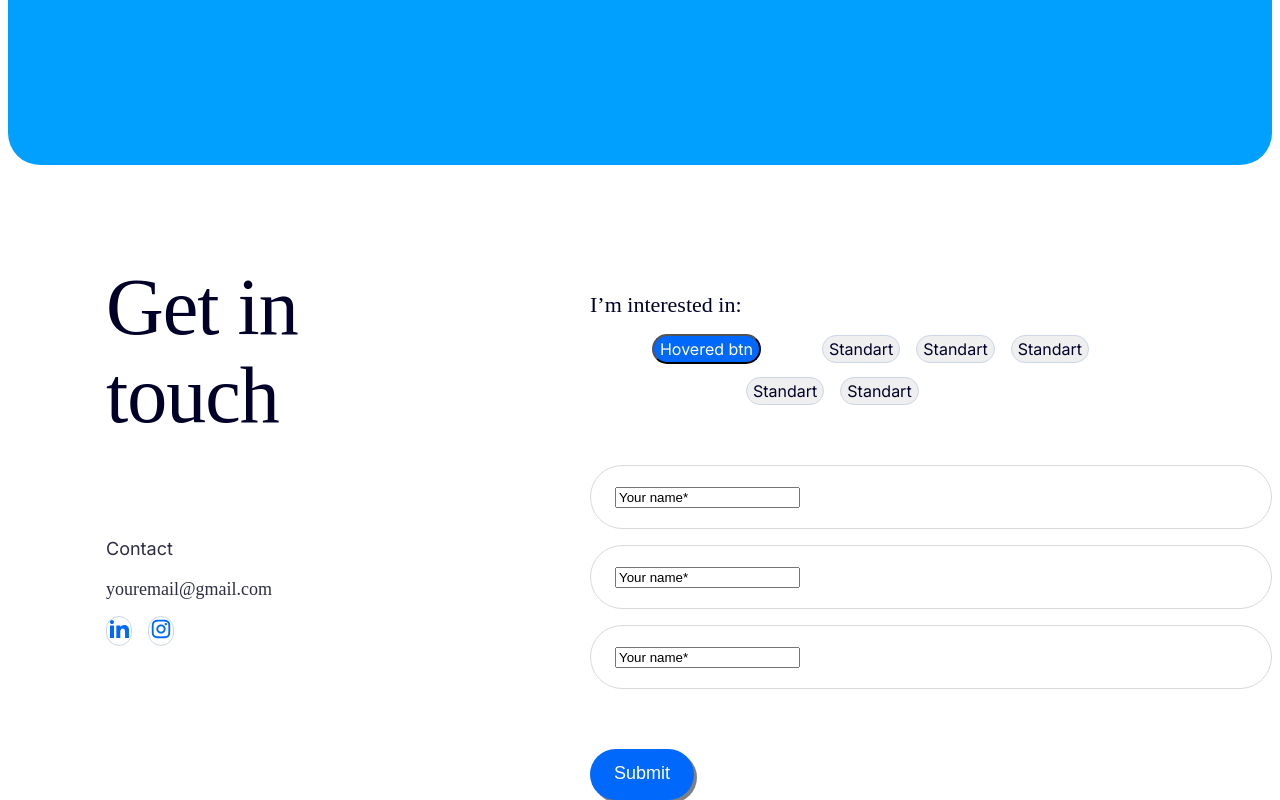
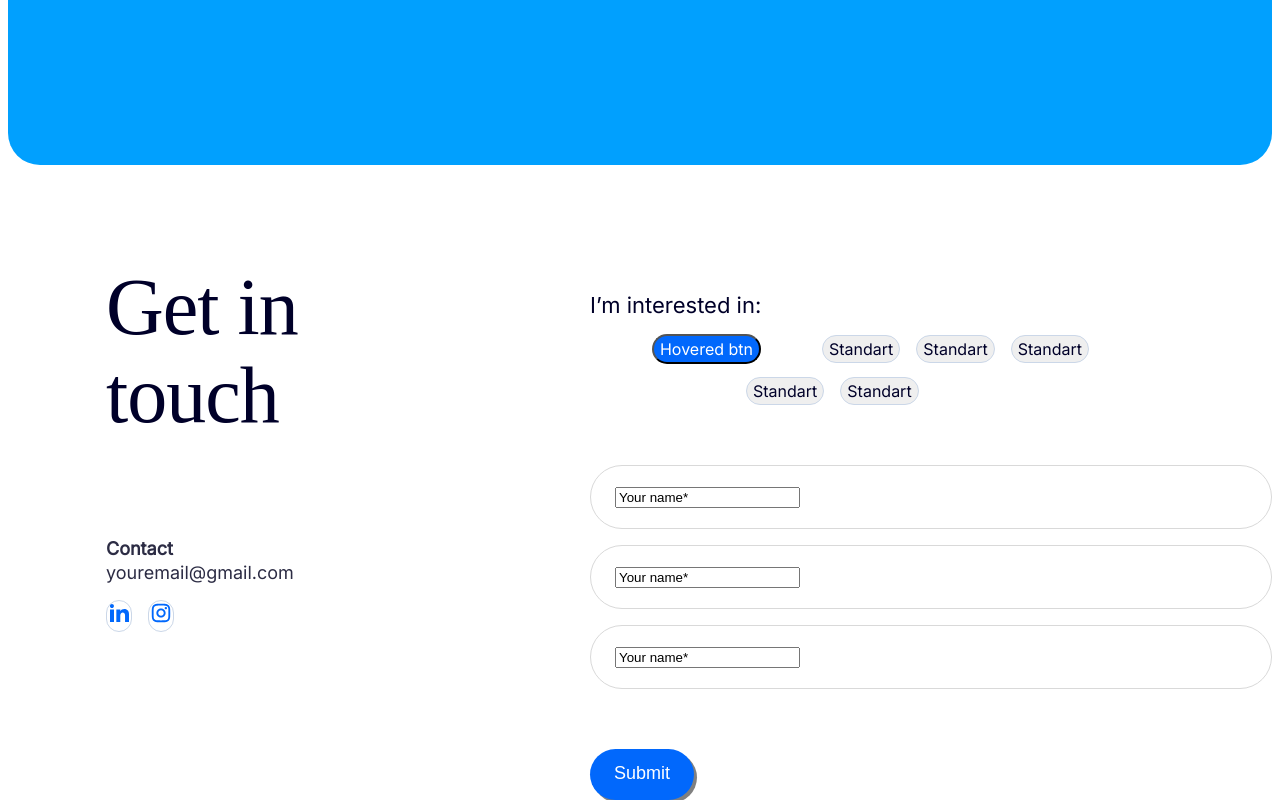
Before and after one commit to ViktoriiaVerych/web-concepts--task3, a plain HTML site: page third-assignment-web-concepts/index.html in a window 1280 px wide. Shown: the part 971-1771 px from the top of the page. Drawn offline with Linux system fonts and the light colour scheme; a web font is replaced by a local one.

Commit message:
added something, became more pretty, but still ugly

```diff
--- a/third-assignment-web-concepts/styles.css
+++ b/third-assignment-web-concepts/styles.css
@@ -13,11 +13,12 @@
 }
 
 .LinkedIn-icon{
-    width: 24px;
-    height: 24px;
+    width: 40px;
+    height: 40px;
     flex-shrink: 0;
     padding-left: 20px;
     padding-top: 26px;
+    padding: 15px;
 }
 
 .nav-menu {
@@ -151,7 +152,7 @@
     text-align: center; */
 }
 
-.contact-text, .contact-mail{
+.contact-box{
     color: var(--website-body-independence, #2C2C44);
     font-family: Inter;
     font-size: 18px;
@@ -160,14 +161,16 @@
     line-height: 24px; /* 133.333% */
 }
 
-.contact-mail{
-    color: #2C2C44;
-    font-family: Alef;
-    font-size: 18px;
+.contact-text{
+    font-weight: 700;
     font-style: normal;
+}
+
+.contact-box contact-mail{
+
     font-weight: 400;
     line-height: 24px; /* 133.333% */
-    padding-top: 16px;
+    margin-top: 16px;
 }
 
 .contact-icons{
@@ -199,7 +202,7 @@
 
 .text-i{
     color: var(--website-headline-oxford-blue, #000029);
-    font-family: Alef;
+    font-family: Inter;
     font-size: 22px;
     font-style: normal;
     font-weight: 400;
@@ -369,6 +372,10 @@ align-items: flex-start; */
     background: var(--website-button-bluetiful, #0168FC);
 }
 
+.submit-button button:hover{
+    background-color: #2C2C44;
+}
+
 
 
 .flex-container {
```
Also changed, not shown: third-assignment-web-concepts/index.html (+0 -5 lines).
